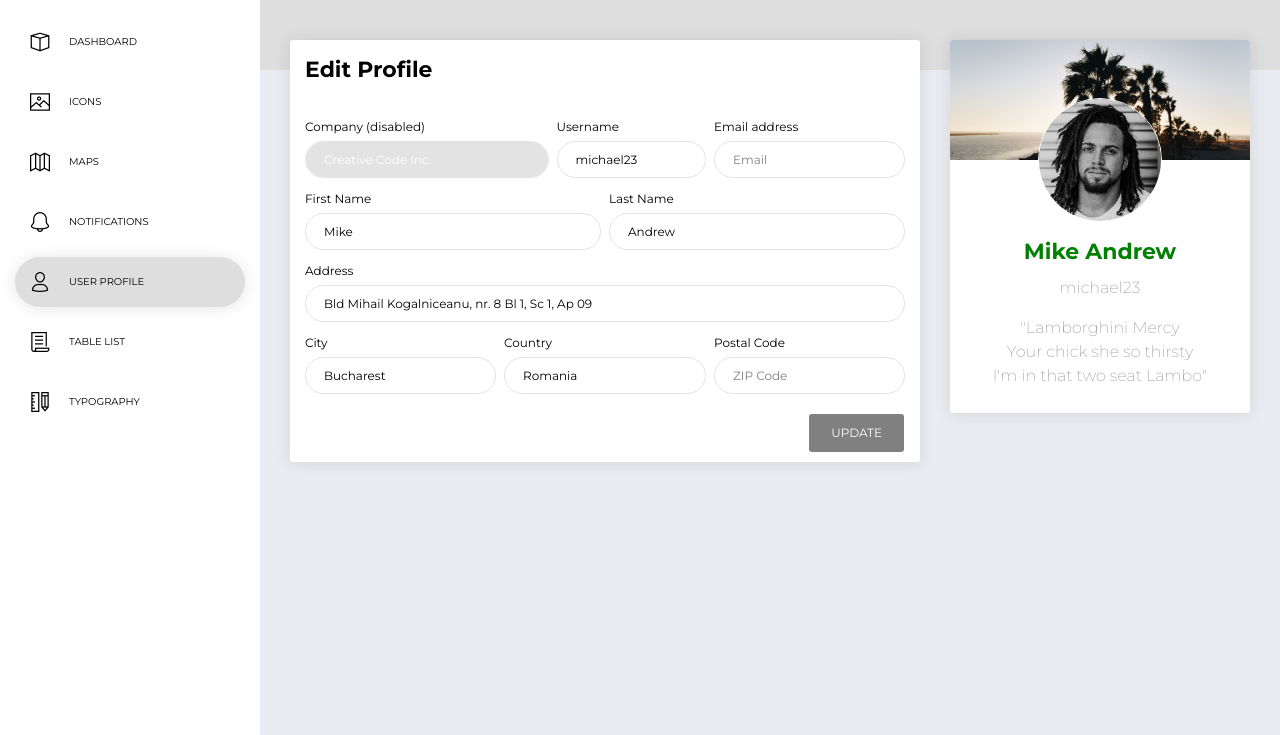
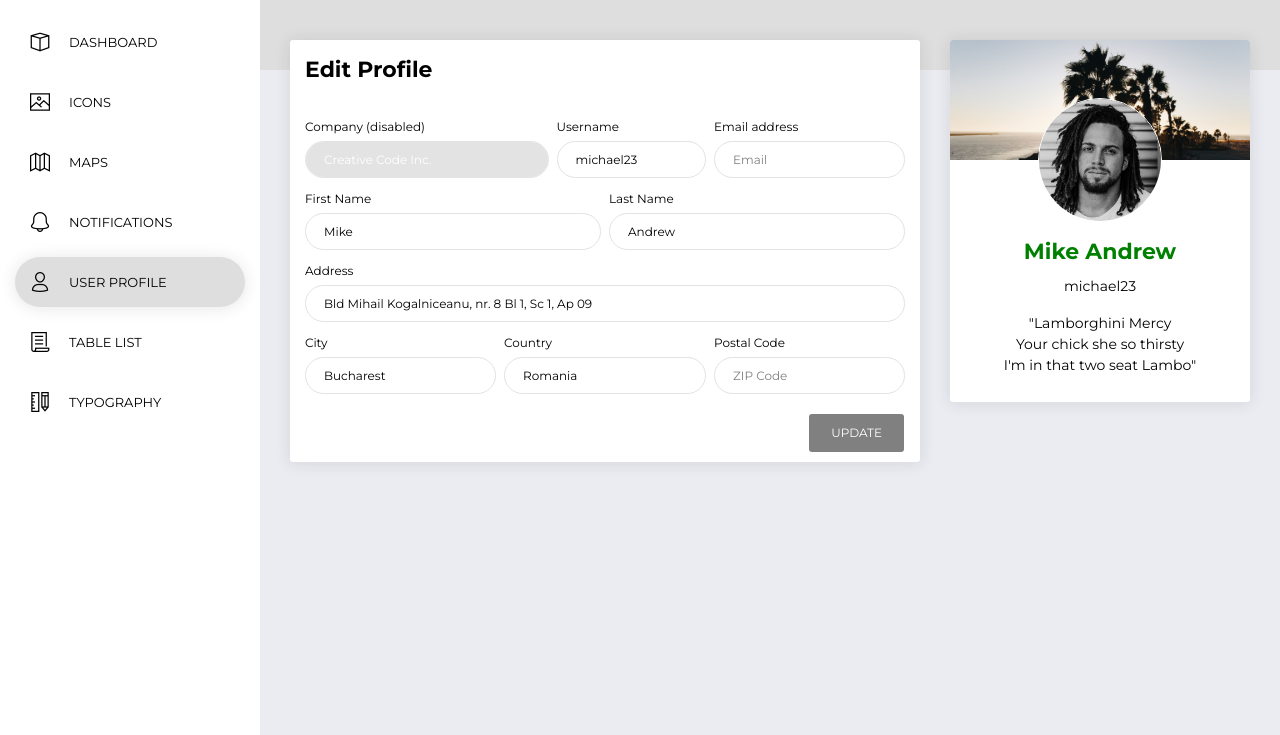
Before and after one commit to cloydalcantara/oca, a React app: page /user-page in a window 1280 px wide. Shown: the part 65-800 px from the top of the page. Built offline with nearby package versions, Linux system fonts and the light colour scheme; what react-google-maps would draw is missing.

Commit message:
updated menu

```diff
--- a/src/assets/scss/now-ui-dashboard/_typography.scss
+++ b/src/assets/scss/now-ui-dashboard/_typography.scss
@@ -62,11 +62,16 @@ label {
     color: black !important;
 }
 
+.menup {
+    font-size: 1.3em;
+}
+
 p{
-    color: black;
+    color: black !important;
+    font-weight: 500 !important;
     // kulay sa text ng typhography p
     &.description{
-        font-size: 1.14em;
+        font-size: 1em;
     }
 }
 
--- a/src/components/Sidebar/Sidebar.js
+++ b/src/components/Sidebar/Sidebar.js
@@ -52,11 +52,11 @@ class Sidebar extends React.Component {
                 >
                   <NavLink
                     to={prop.path}
-                    className="nav-link"
+                    className="nav-link "
                     activeClassName="active"
                   >
                     <i className={"now-ui-icons " + prop.icon} />
-                    <p>{prop.name}</p>
+                    <p className="menup">{prop.name}</p>
                   </NavLink>
                 </li>
               );
```
Also changed, not shown: src/assets/scss/now-ui-dashboard.css.
